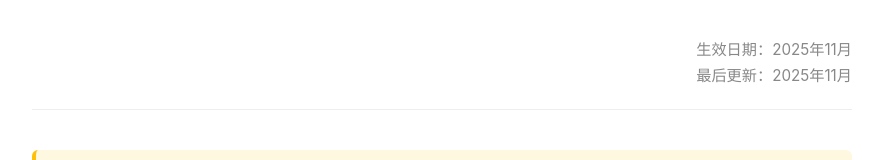
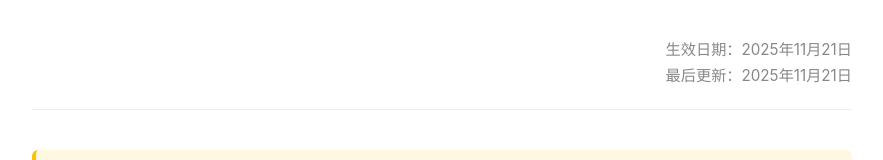
Before and after one commit to BOBZZLLZZBOB/mogumogu, a plain HTML site: page index.html in a window 1280 px wide. Shown: the part 191-351 px from the top of the page, without its empty margins (198-1081 px from the left). Drawn offline with Linux system fonts and the light colour scheme.

Commit message:
Update index.html

```diff
--- a/index.html
+++ b/index.html
@@ -84,7 +84,7 @@
         <h1>《蘑菇蘑菇》隐私政策</h1>
         <div class="subtitle">Mushroom Mushroom Privacy Policy</div>
 
-        <p class="update-date">生效日期：2025年11月<br>最后更新：2025年11月</p>
+        <p class="update-date">生效日期：2025年11月21日<br>最后更新：2025年11月21日</p>
 
         <div class="emphasis">
             <strong>温馨提示：</strong>作为个人独立开发者，我深知隐私保护的重要性。本政策将用尽可能清晰的语言，说明《蘑菇蘑菇》如何收集、使用和保护您的信息。
```
